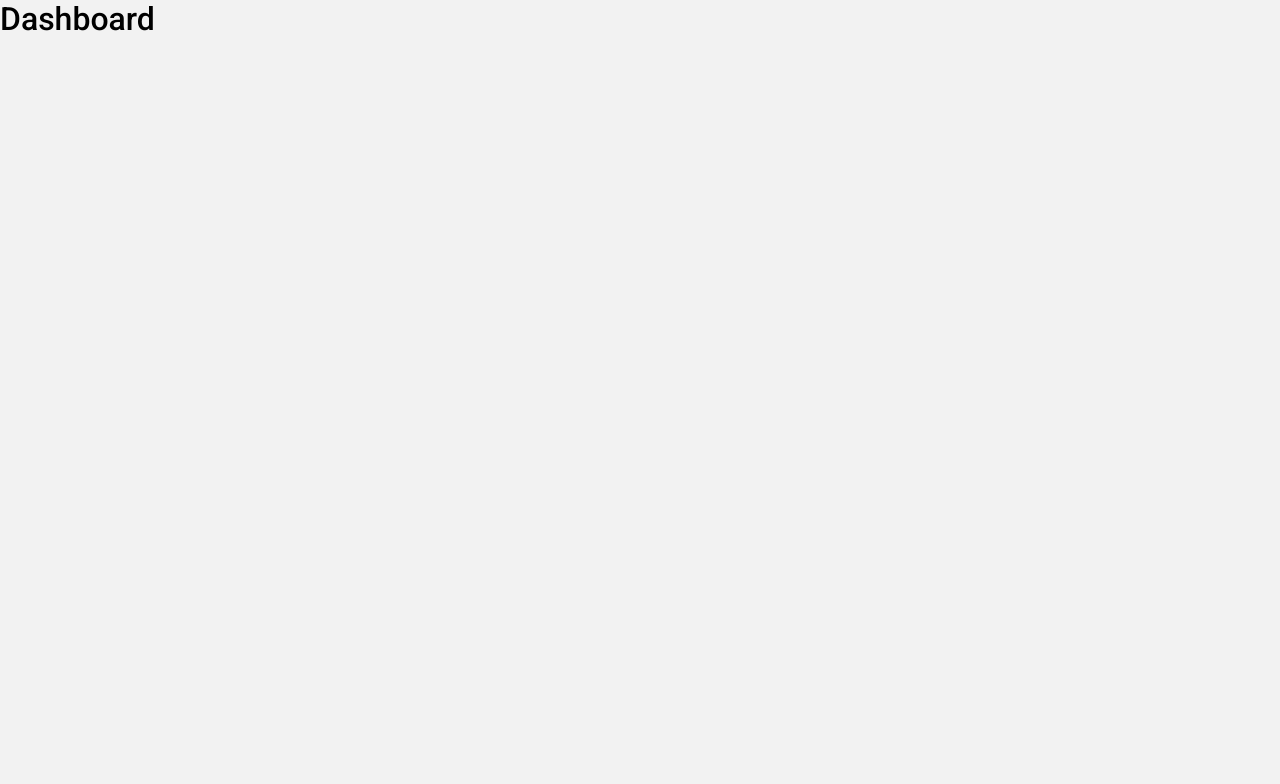
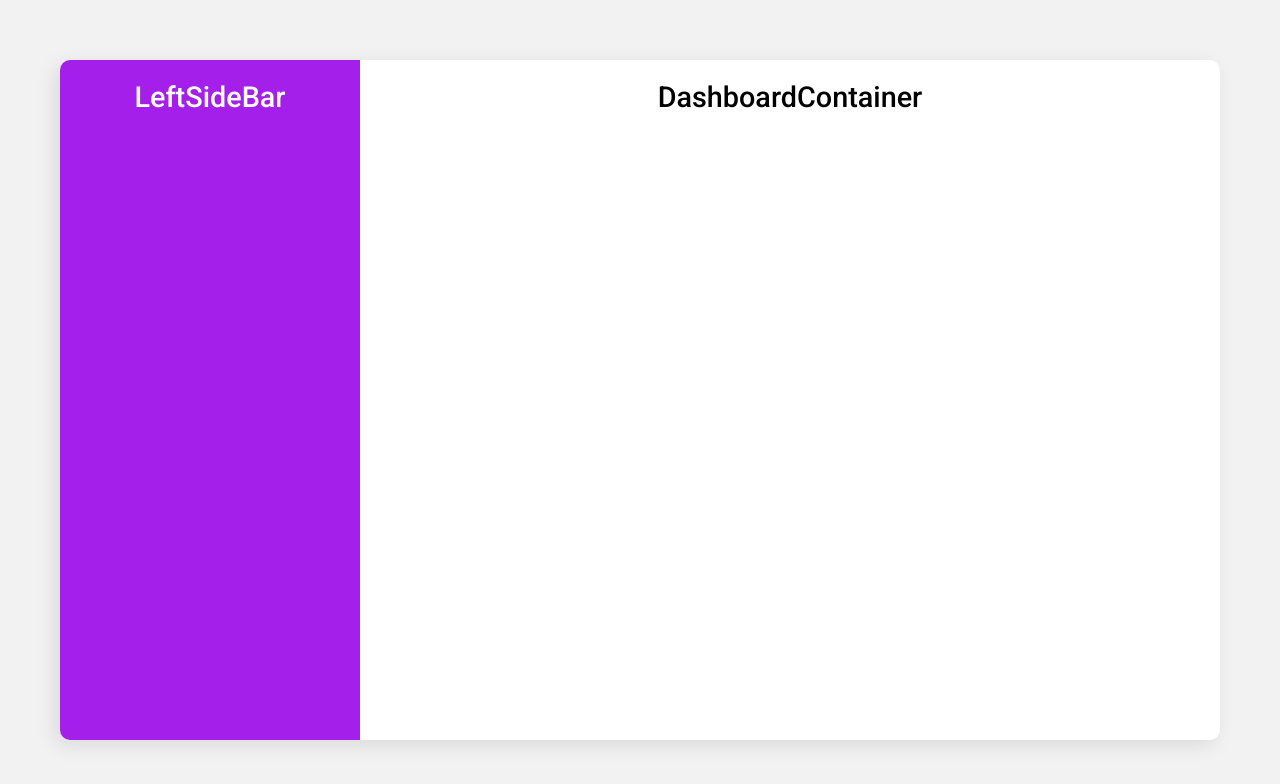
Before and after one commit to martins20/Mybudgets-Frontend, a React (Create React App) app: page /dashboard in a window 1280 px wide. Shown: the top 784 px of the page. Built offline with nearby package versions, Linux system fonts and the light colour scheme.

Commit message:
Style: finish scribble of dashboard

```diff
--- a/src/pages/Dashboard/index.tsx
+++ b/src/pages/Dashboard/index.tsx
@@ -1,11 +1,17 @@
 import React from "react";
 
-import { Container } from "./styles";
+import DashboardConatiner from "../DashboardContainer";
+import LeftSideBar from "../LeftSideBar";
+
+import { Container, Main } from "./styles";
 
 const Dashboard: React.FC = () => {
   return (
     <Container>
-      <h1>Dashboard</h1>
+      <Main>
+        <LeftSideBar />
+        <DashboardConatiner />
+      </Main>
     </Container>
   );
 };
--- a/src/pages/Dashboard/styles.ts
+++ b/src/pages/Dashboard/styles.ts
@@ -1,5 +1,23 @@
-import styled from 'styled-components';
+import styled from "styled-components";
 
 export const Container = styled.div`
+  height: 100%;
 
+  padding: 10px;
+
+  @media (min-width: 700px) {
+    padding: 60px;
+  }
 `;
+
+export const Main = styled.main`
+  display: flex;
+  flex: 1;
+
+  height: 100%;
+
+  border-radius: 10px;
+
+  background: var(--background);
+  box-shadow: -5px 5px 20px rgba(0, 0, 0, 0.1);
+`;
--- /dev/null
+++ b/src/pages/DashboardContainer/index.tsx
@@ -0,0 +1,13 @@
+import React from "react";
+
+import { Container } from "./styles";
+
+const DashboardContainer: React.FC = () => {
+  return (
+    <Container>
+      <h1>DashboardContainer</h1>
+    </Container>
+  );
+};
+
+export default DashboardContainer;
--- /dev/null
+++ b/src/pages/DashboardContainer/styles.ts
@@ -0,0 +1,13 @@
+import styled from "styled-components";
+import { displayPartsToString } from "typescript";
+
+export const Container = styled.div`
+  display: flex;
+  flex-direction: column;
+  flex: 1;
+
+  align-items: center;
+  padding: 20px;
+
+  border-radius: 0 10px 10px 0;
+`;
--- /dev/null
+++ b/src/pages/LeftSideBar/index.tsx
@@ -0,0 +1,13 @@
+import React from 'react';
+
+import { Container } from './styles';
+
+const LeftSideBar: React.FC = () => {
+  return (
+    <Container>
+      <h1>LeftSideBar</h1>
+    </Container>
+  );
+};
+
+export default LeftSideBar;
--- /dev/null
+++ b/src/pages/LeftSideBar/styles.ts
@@ -0,0 +1,22 @@
+import styled from "styled-components";
+
+export const Container = styled.div`
+  display: none;
+
+  @media (min-width: 700px) {
+    display: flex;
+    flex-direction: column;
+
+    align-items: center;
+
+    width: 300px;
+    max-width: 300px;
+
+    padding: 20px 10px;
+
+    background: var(--pink);
+    color: var(--white);
+
+    border-radius: 10px 0 0 10px;
+  }
+`;
--- a/src/styles/global.ts
+++ b/src/styles/global.ts
@@ -5,12 +5,14 @@ export default createGlobalStyle`
         --background: #ffffff;
         --purple: #9b07e6;
         --pink: #a420ea;
-        --white: #ffffff
+        --white: #ffffff;
         --yellow: #f3b919;
         --light-red: #ed337e;
         --light-blue: #337fef;
         --ligth-gray: #b9b9b9;
         --gray: #575757;
+
+        font-size: 60%;
     }
 
     * {
@@ -32,11 +34,11 @@ export default createGlobalStyle`
 
     body, input, button {
         font-family: Roboto, sans-serif;
-        font-size: 16px;
     }
 
-    h1, h2, h3, h4, h5, h6, strong {
+    h1, h2, h3, h4, h5, h6 {
         font-weight: 500;
+        font-size: 3rem;
     }
 
     button {
```
